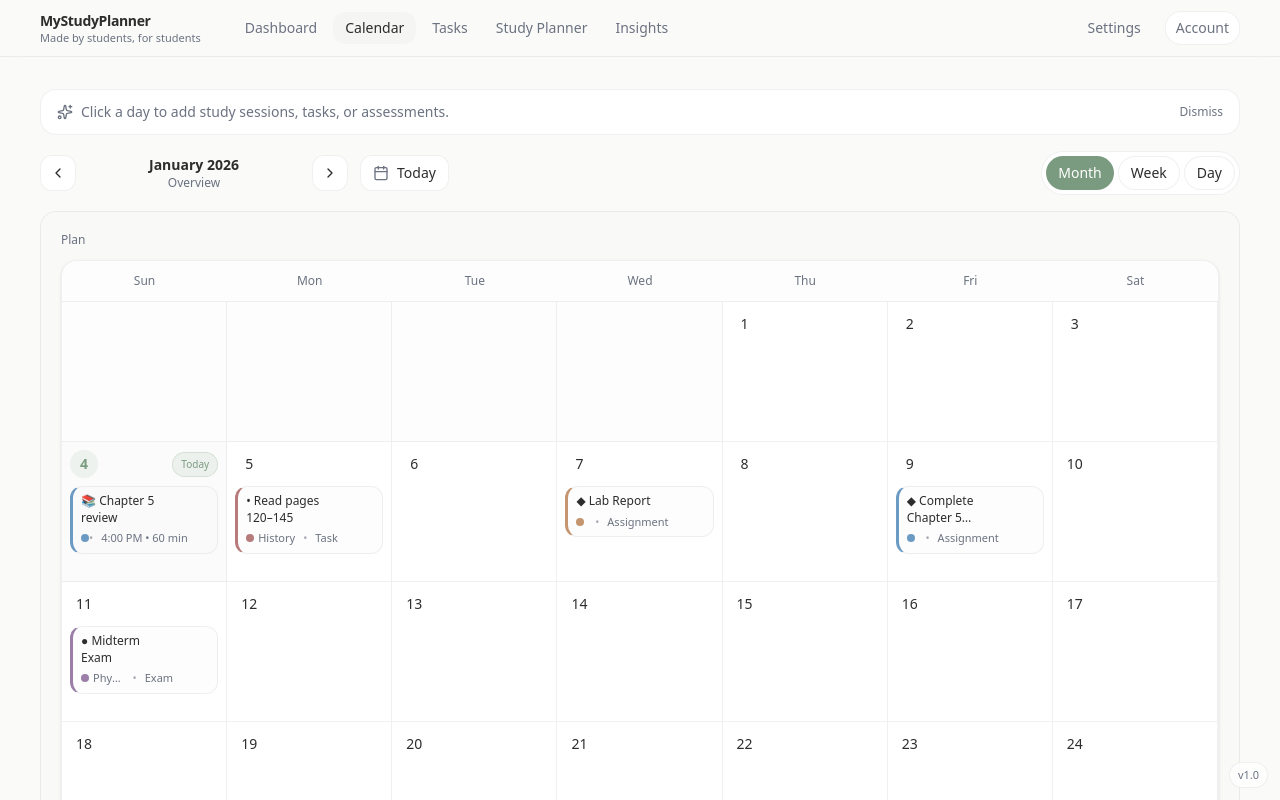
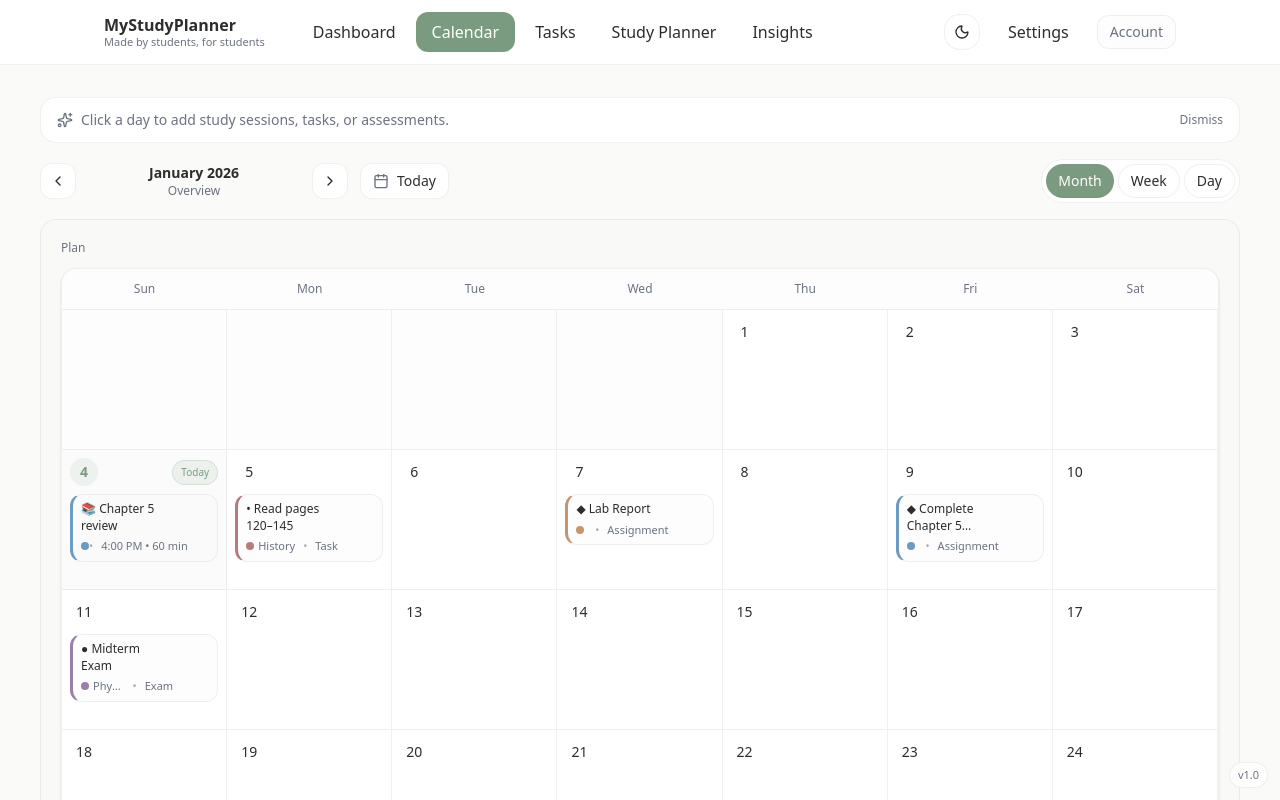
Before and after one commit to kaicrotty88/MyStudyPlanner, a Next.js app: page /demo in a window 1280 px wide. Both pictures are taken after a click on the button "Calendar". Shown: the top 800 px of the page. Built offline with nearby package versions, Linux system fonts and the light colour scheme.

Commit message:
Add light/dark theme toggle

```diff
--- a/components/App.tsx
+++ b/components/App.tsx
@@ -8,6 +8,7 @@ import { Tasks } from "./tasks";
 import { StudyPlanner } from "./studyplanner";
 import { Settings } from "./settings";
 import { Insights } from "./insights";
+import { ThemeToggle } from "./ThemeToggle";
 
 import type { Subject, Task, StudySession } from "./models";
 
@@ -236,60 +237,47 @@ function App({ mode = "app" }: { mode?: AppMode }) {
   ];
 
   return (
-    <div className="min-h-screen bg-background text-foreground">
-      {/* ✅ Polished sticky top bar: subtle blur + cleaner rhythm */}
-      <nav className="sticky top-0 z-30 border-b border-border bg-background/80 backdrop-blur">
-        <div className="mx-auto max-w-7xl px-6 md:px-10 h-14 flex items-center justify-between">
+    <div className="min-h-screen bg-background">
+      <nav className="border-b border-border bg-card sticky top-0 z-10">
+        <div className="mx-auto max-w-6xl px-6 md:px-10 h-16 flex items-center justify-between">
           <div className="flex items-center gap-8">
-            {/* Brand */}
             <div className="flex flex-col leading-tight">
-              <span className="text-sm font-semibold tracking-tight text-foreground">MyStudyPlanner</span>
-              <span className="text-[11px] text-muted-foreground">Made by students, for students</span>
+              <span className="font-semibold text-foreground">MyStudyPlanner</span>
+              <span className="text-[11px] text-muted-foreground">
+                Made by students, for students
+              </span>
             </div>
 
-            {/* Tabs (desktop) */}
-            <div className="hidden md:flex items-center gap-1">
-              {tabs.map(([k, l]) => {
-                const active = activeTab === k;
-                return (
+            <div className="hidden md:flex gap-1">
+              {tabs.map(([k, l]) => (
                 <button
                   key={k}
                   onClick={() => setActiveTab(k)}
-                    className={[
-                      "px-3 py-1.5 rounded-lg text-sm transition",
-                      "focus:outline-none focus-visible:ring-2 focus-visible:ring-primary/30",
-                      active
-                        ? "bg-muted text-foreground font-medium"
-                        : "text-muted-foreground hover:text-foreground hover:bg-muted/50",
-                    ].join(" ")}
-                    type="button"
+                  className={`px-4 py-2 rounded-lg transition ${
+                    activeTab === k ? "bg-primary text-primary-foreground" : "hover:bg-muted"
+                  }`}
                 >
                   {l}
                 </button>
-                );
-              })}
+              ))}
             </div>
           </div>
 
-          {/* Right side */}
           <div className="flex items-center gap-3">
-            {/* Settings button */}
+            {/* ✅ Theme toggle (light default) */}
+            <ThemeToggle />
+
             <button
               onClick={() => setActiveTab("settings")}
-              className={[
-                "px-3 py-1.5 rounded-lg text-sm transition",
-                "focus:outline-none focus-visible:ring-2 focus-visible:ring-primary/30",
-                activeTab === "settings"
-                  ? "bg-muted text-foreground font-medium"
-                  : "text-muted-foreground hover:text-foreground hover:bg-muted/50",
-              ].join(" ")}
-              type="button"
+              className={`px-4 py-2 rounded-lg transition ${
+                activeTab === "settings" ? "bg-primary text-primary-foreground" : "hover:bg-muted"
+              }`}
             >
               Settings
             </button>
 
-            {/* Account pill (keep your Clerk styling exactly) */}
-            <div className="inline-flex items-center gap-2 rounded-xl border border-border bg-card px-2.5 py-1.5 hover:bg-muted/40 transition-colors">
+            {/* Account pill + themed Clerk button (no manage/signout here) */}
+            <div className="inline-flex items-center gap-2 rounded-lg border border-border bg-background/40 px-3 py-1.5 hover:bg-muted/40 transition-colors">
               <span className="hidden sm:inline text-sm text-muted-foreground">Account</span>
 
               <UserButton
@@ -324,11 +312,7 @@ function App({ mode = "app" }: { mode?: AppMode }) {
         </div>
       </nav>
 
-      {/* ✅ Consistent app content frame:
-          - max width handled here
-          - pages can keep their own internal spacing
-      */}
-      <main className="mx-auto max-w-7xl">
+      <main>
         {activeTab === "dashboard" && (
           <Dashboard
             tasks={tasks}
--- /dev/null
+++ b/components/ThemeToggle.tsx
@@ -0,0 +1,65 @@
+"use client";
+
+import React, { useEffect, useState } from "react";
+import { Moon, Sun } from "lucide-react";
+
+type Theme = "light" | "dark";
+const STORAGE_KEY = "mystudyplanner-theme";
+
+function applyTheme(theme: Theme) {
+  const root = document.documentElement; // <html>
+  if (theme === "dark") root.classList.add("dark");
+  else root.classList.remove("dark");
+}
+
+export function ThemeToggle() {
+  const [theme, setTheme] = useState<Theme>("light");
+  const [mounted, setMounted] = useState(false);
+
+  useEffect(() => {
+    // Light is default unless user previously chose dark
+    const saved = (localStorage.getItem(STORAGE_KEY) as Theme | null) ?? "light";
+    setTheme(saved);
+    applyTheme(saved);
+    setMounted(true);
+  }, []);
+
+  const toggle = () => {
+    const next: Theme = theme === "dark" ? "light" : "dark";
+    setTheme(next);
+    localStorage.setItem(STORAGE_KEY, next);
+    applyTheme(next);
+  };
+
+  // Prevent icon flicker before mount
+  if (!mounted) {
+    return (
+      <button
+        type="button"
+        className="app-iconbtn border border-border bg-card"
+        aria-label="Toggle theme"
+        title="Toggle theme"
+      >
+        <Sun className="h-4 w-4 text-muted-foreground" />
+      </button>
+    );
+  }
+
+  const isDark = theme === "dark";
+
+  return (
+    <button
+      type="button"
+      onClick={toggle}
+      className="app-iconbtn border border-border bg-card"
+      aria-label={isDark ? "Switch to light mode" : "Switch to dark mode"}
+      title={isDark ? "Light mode" : "Dark mode"}
+    >
+      {isDark ? (
+        <Sun className="h-4 w-4 text-foreground" />
+      ) : (
+        <Moon className="h-4 w-4 text-foreground" />
+      )}
+    </button>
+  );
+}
```
Lines whose indentation alone changed are shown as unchanged.
